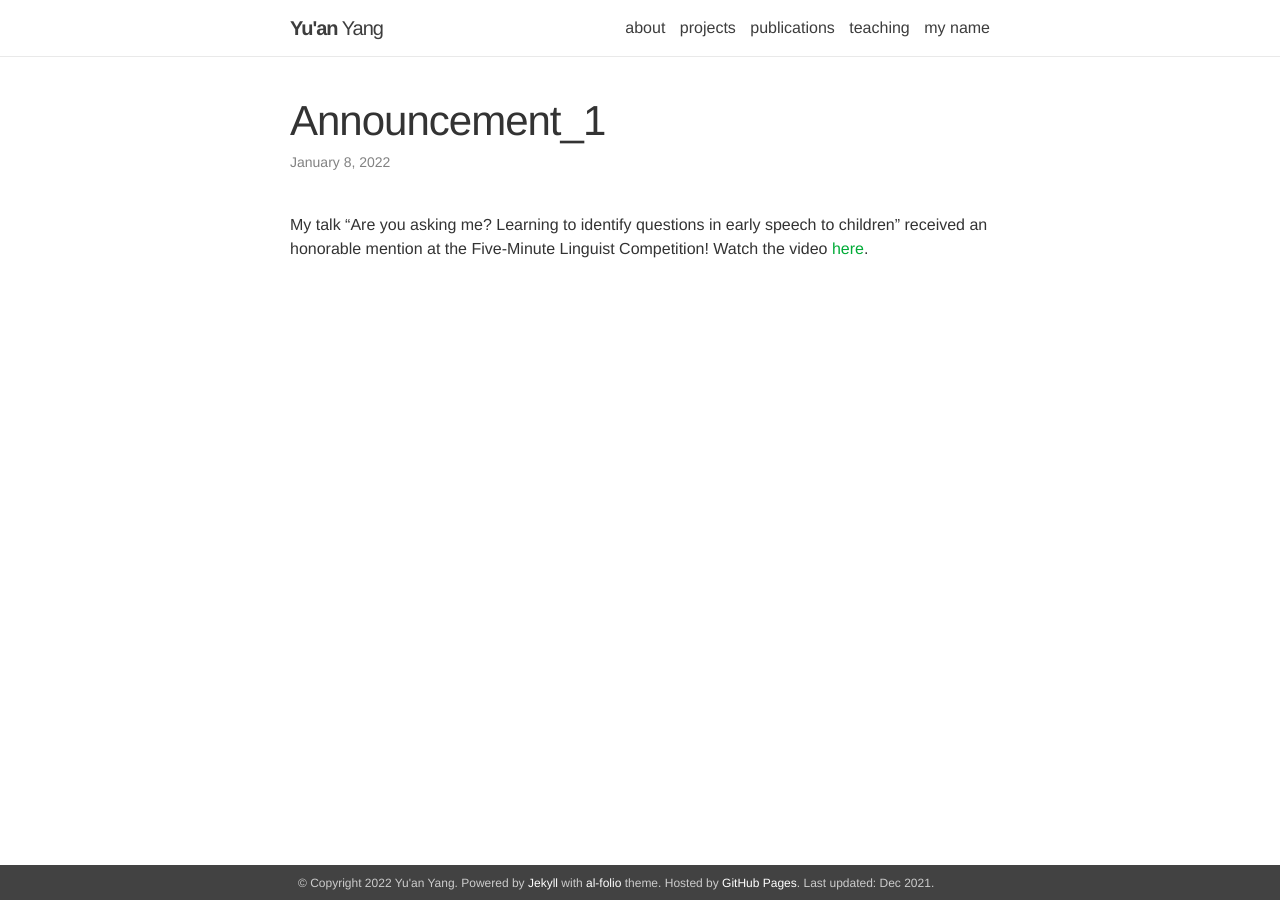
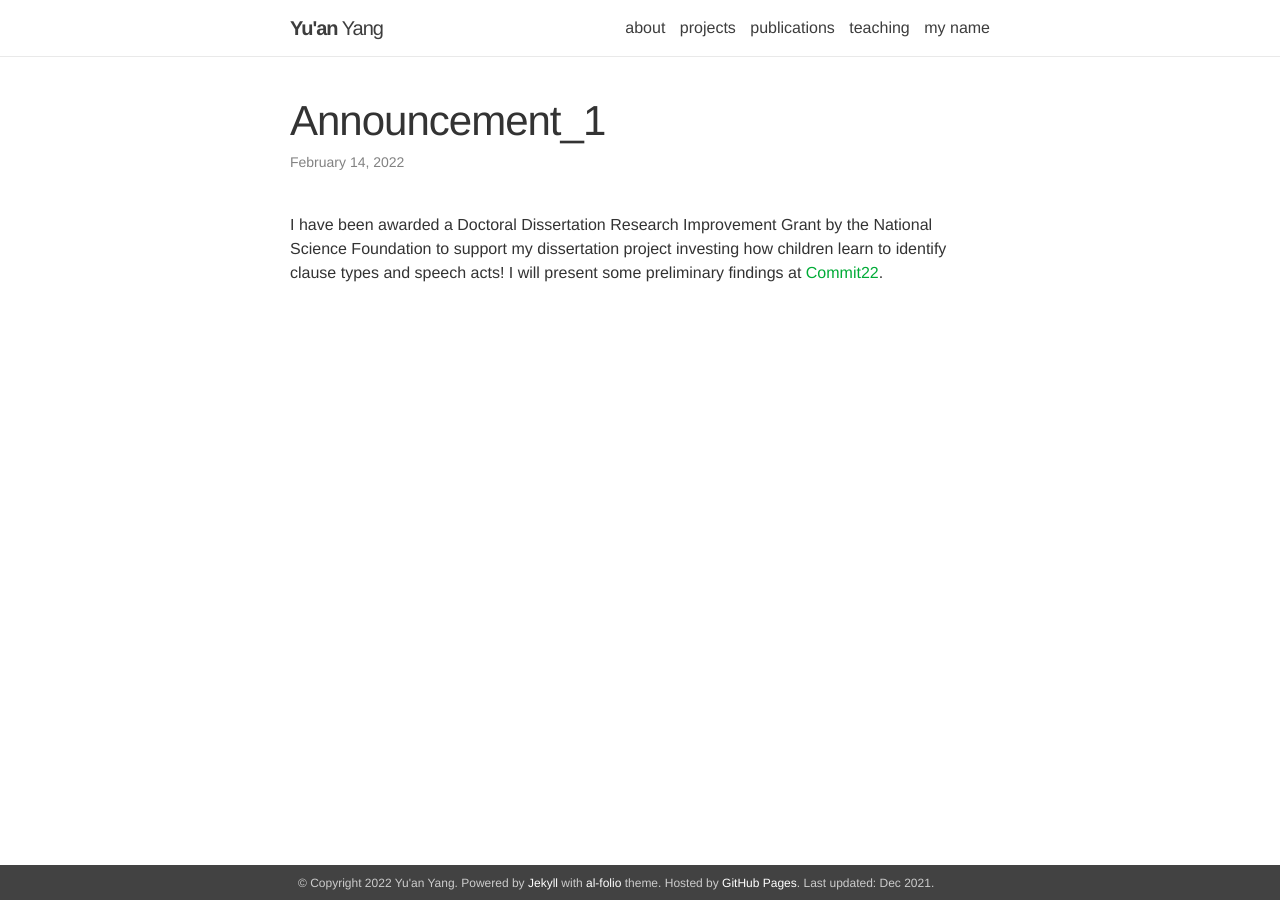
Before and after one commit to Yu-an/yu-an.github.io, a Jekyll site: the page built from _news/announcement_1.md, in a window 1280 px wide. Built offline with Jekyll 4.4.1, drawn with Linux system fonts in a browser that asks for light colours.

Commit message:
update news

```diff
--- a/_news/announcement_1.md
+++ b/_news/announcement_1.md
@@ -1,7 +1,7 @@
 ---
 layout: post
-date: 2022-Jan-8
+date: 2022-Feb-14
 inline: true
 ---
 
-My talk "Are you asking me? Learning to identify questions in early speech to children" received an honorable mention at the Five-Minute Linguist Competition! Watch the video [here](https://youtu.be/7SehUOKnQSo).
+I have been awarded a Doctoral Dissertation Research Improvement Grant by the National Science Foundation to support my dissertation project investing how children learn to identify clause types and speech acts! I will present some preliminary findings at [Commit22](https://www.leibniz-zas.de/de/das-zas/veranstaltungen/details/events/commitments-in-grammar-and-discourse-commit22-1).
```
Also changed, not shown: _news/announcement_2.md (added, +7 -0 lines), _news/archive/announcement_4.md (renamed from _news/announcement_4.md).
